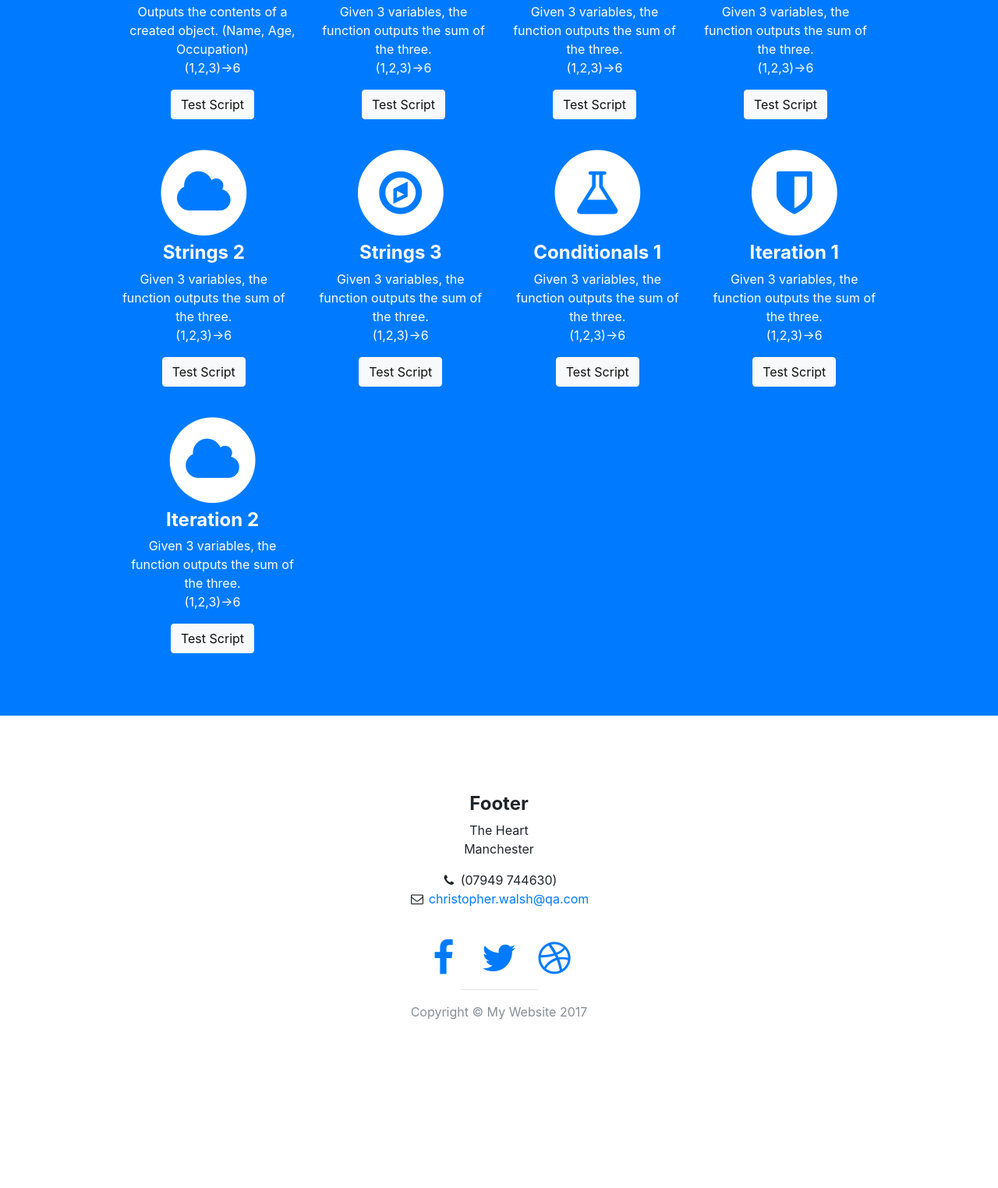
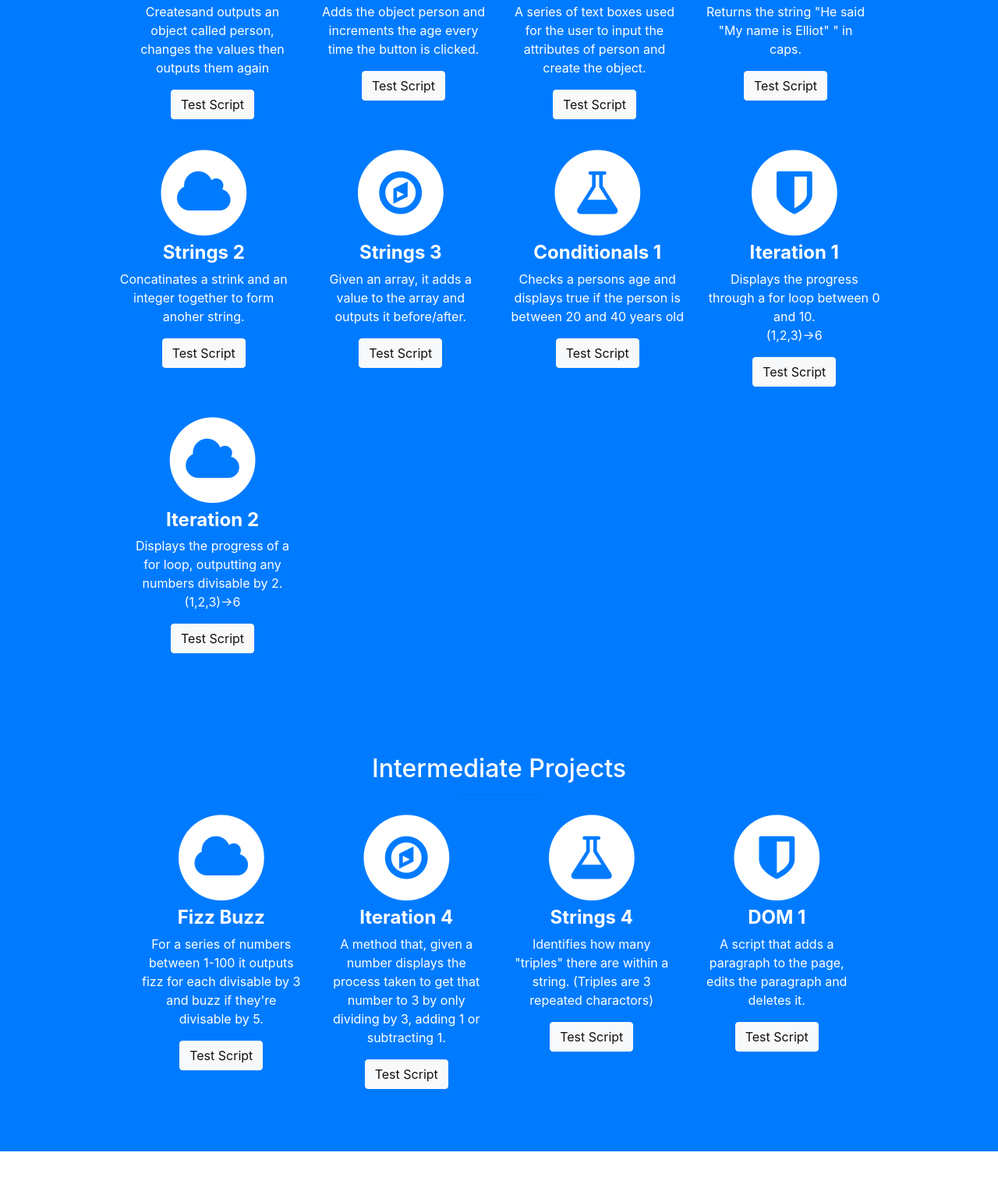
Before and after one commit to Chris150994/Chris150994.github.io, a website with bundled scripts: page ProjectList.html in a window 1280 px wide. Shown: the part 1576-3100 px from the top of the page at 78% size. Before the commit the page ends 3002 px from the top, so only its background shows below. Built offline with nearby package versions, Linux system fonts and the light colour scheme.

Commit message:
added all the up-to date projects

```diff
--- a/ProjectList.html
+++ b/ProjectList.html
@@ -136,7 +136,7 @@
                     <h4>
                       <strong>Variables 2</strong>
                     </h4>
-                    <p>Outputs the contents of a created object. (Name, Age, Occupation) <br /> (1,2,3)->6</p>
+                    <p>Createsand outputs an object called person, changes the values then outputs them again</p>
                     <a href="https://chris150994.github.io/Projects/VARIABLES%202.html" class="btn btn-light">Test Script</a>
                   </div>
                 </div>
@@ -149,7 +149,7 @@
                     <h4>
                       <strong>Events 1</strong>
                     </h4>
-                    <p>Given 3 variables, the function outputs the sum of the three. <br /> (1,2,3)->6</p>
+                    <p>Adds the object person and increments the age every time the button is clicked. </p>
                     <a href="https://chris150994.github.io/Projects/EVENTS%201.html" class="btn btn-light">Test Script</a>
                   </div>
                 </div>
@@ -162,7 +162,7 @@
                     <h4>
                       <strong>Functions 3</strong>
                     </h4>
-                    <p>Given 3 variables, the function outputs the sum of the three. <br /> (1,2,3)->6</p>
+                    <p>A series of text boxes used for the user to input the attributes of person and create the object.</p>
                     <a href="https://chris150994.github.io/Projects/FUNCTIONS%203.html" class="btn btn-light">Test Script</a>
                   </div>
                 </div>
@@ -175,7 +175,7 @@
                     <h4>
                       <strong>Strings 1</strong>
                     </h4>
-                    <p>Given 3 variables, the function outputs the sum of the three. <br /> (1,2,3)->6</p>
+                    <p>Returns the string "He said "My name is Elliot" " in caps.</p>
                     <a href="https://chris150994.github.io/Projects/STRINGS%201.html" class="btn btn-light">Test Script</a>
                   </div>
               </div>
@@ -189,7 +189,7 @@
                     <h4>
                       <strong>Strings 2</strong>
                     </h4>
-                    <p>Given 3 variables, the function outputs the sum of the three. <br /> (1,2,3)->6</p>
+                    <p> Concatinates a strink and an integer together to form anoher string. </p>
                     <a href="https://chris150994.github.io/Projects/STRINGS%202.html" class="btn btn-light">Test Script</a>
                   </div>
                 </div>
@@ -202,7 +202,7 @@
                     <h4>
                       <strong>Strings 3</strong>
                     </h4>
-                    <p>Given 3 variables, the function outputs the sum of the three. <br /> (1,2,3)->6</p>
+                    <p>Given an array, it adds a value to the array and outputs it before/after.</p>
                     <a href="https://chris150994.github.io/Projects/STRINGS%203.html" class="btn btn-light">Test Script</a>
                   </div>
                 </div>
@@ -215,7 +215,7 @@
                     <h4>
                       <strong>Conditionals 1</strong>
                     </h4>
-                    <p>Given 3 variables, the function outputs the sum of the three. <br /> (1,2,3)->6</p>
+                    <p>Checks a persons age and displays true if the person is between 20 and 40 years old</p>
                     <a href="https://chris150994.github.io/Projects/CONDITIONALS%201.html" class="btn btn-light">Test Script</a>
                   </div>
                 </div>
@@ -228,7 +228,7 @@
                     <h4>
                       <strong>Iteration 1</strong>
                     </h4>
-                    <p>Given 3 variables, the function outputs the sum of the three. <br /> (1,2,3)->6</p>
+                    <p>Displays the progress through a for loop between 0 and 10. <br /> (1,2,3)->6</p>
                     <a href="https://chris150994.github.io/Projects/ITERATION%201.html" class="btn btn-light">Test Script</a>
                   </div>
                 </div>
@@ -242,7 +242,7 @@
                     <h4>
                       <strong>Iteration 2</strong>
                     </h4>
-                    <p>Given 3 variables, the function outputs the sum of the three. <br /> (1,2,3)->6</p>
+                    <p>Displays the progress of a for loop, outputting any numbers divisable by 2. <br /> (1,2,3)->6</p>
                     <a href="https://chris150994.github.io/Projects/ITERATION%202.html" class="btn btn-light">Test Script</a>
                   </div>
                 </div>
@@ -256,6 +256,77 @@
     </div>
       <!-- /.container -->
     </section>
+
+    <!-- Services -->
+    <section id="services" class="services bg-primary text-white">
+        <div class="container">
+          <div class="row text-center">
+            <div class="col-lg-10 mx-auto">
+              <h2>Intermediate Projects</h2>
+              <hr class="small">
+              <div class="row">
+                <div class="col-md-3 col-sm-6">
+                  <div class="service-item">
+                    <span class="fa-stack fa-4x">
+                      <i class="fa fa-circle fa-stack-2x"></i>
+                      <i class="fa fa-cloud fa-stack-1x text-primary"></i>
+                    </span>
+                    <h4>
+                      <strong>Fizz Buzz</strong>
+                    </h4>
+                    <p>For a series of numbers between 1-100 it outputs fizz for each divisable by 3 and buzz if they're divisable by 5.</p>
+                    <a href="https://chris150994.github.io/Projects/FIZZ%20BUZZ.html" class="btn btn-light">Test Script</a>
+                  </div>
+                </div>
+                <div class="col-md-3 col-sm-6">
+                  <div class="service-item">
+                    <span class="fa-stack fa-4x">
+                      <i class="fa fa-circle fa-stack-2x"></i>
+                      <i class="fa fa-compass fa-stack-1x text-primary"></i>
+                    </span>
+                    <h4>
+                      <strong>Iteration 4</strong>
+                    </h4>
+                    <p>A method that, given a number displays the process taken to get that number to 3 by only dividing by 3, adding 1 or subtracting 1.</p>
+                    <a href="https://chris150994.github.io/Projects/ITERATION%204.html" class="btn btn-light">Test Script</a>
+                  </div>
+                </div>
+                <div class="col-md-3 col-sm-6">
+                  <div class="service-item">
+                    <span class="fa-stack fa-4x">
+                      <i class="fa fa-circle fa-stack-2x"></i>
+                      <i class="fa fa-flask fa-stack-1x text-primary"></i>
+                    </span>
+                    <h4>
+                      <strong>Strings 4</strong>
+                    </h4>
+                    <p>Identifies how many "triples" there are within a string. (Triples are 3 repeated charactors)</p>
+                    <a href="https://chris150994.github.io/Projects/STRINGS%204.html" class="btn btn-light">Test Script</a>
+                  </div>
+                </div>
+                <div class="col-md-3 col-sm-6">
+                  <div class="service-item">
+                    <span class="fa-stack fa-4x">
+                      <i class="fa fa-circle fa-stack-2x"></i>
+                      <i class="fa fa-shield fa-stack-1x text-primary"></i>
+                    </span>
+                    <h4>
+                      <strong>DOM 1</strong>
+                    </h4>
+                    <p>A script that adds a paragraph to the page, edits the paragraph and deletes it.</p>
+                    <a href="https://chris150994.github.io/Projects/DOM%201.html" class="btn btn-light">Test Script</a>
+                  </div>
+                </div>
+              </div>
+            </div>
+            <!-- /.row (nested) -->
+          </div>
+          <!-- /.col-lg-10 -->
+        </div>
+        <!-- /.row -->
+      </div>
+        <!-- /.container -->
+      </section>
 
     <!-- Footer -->
     <footer>
```
